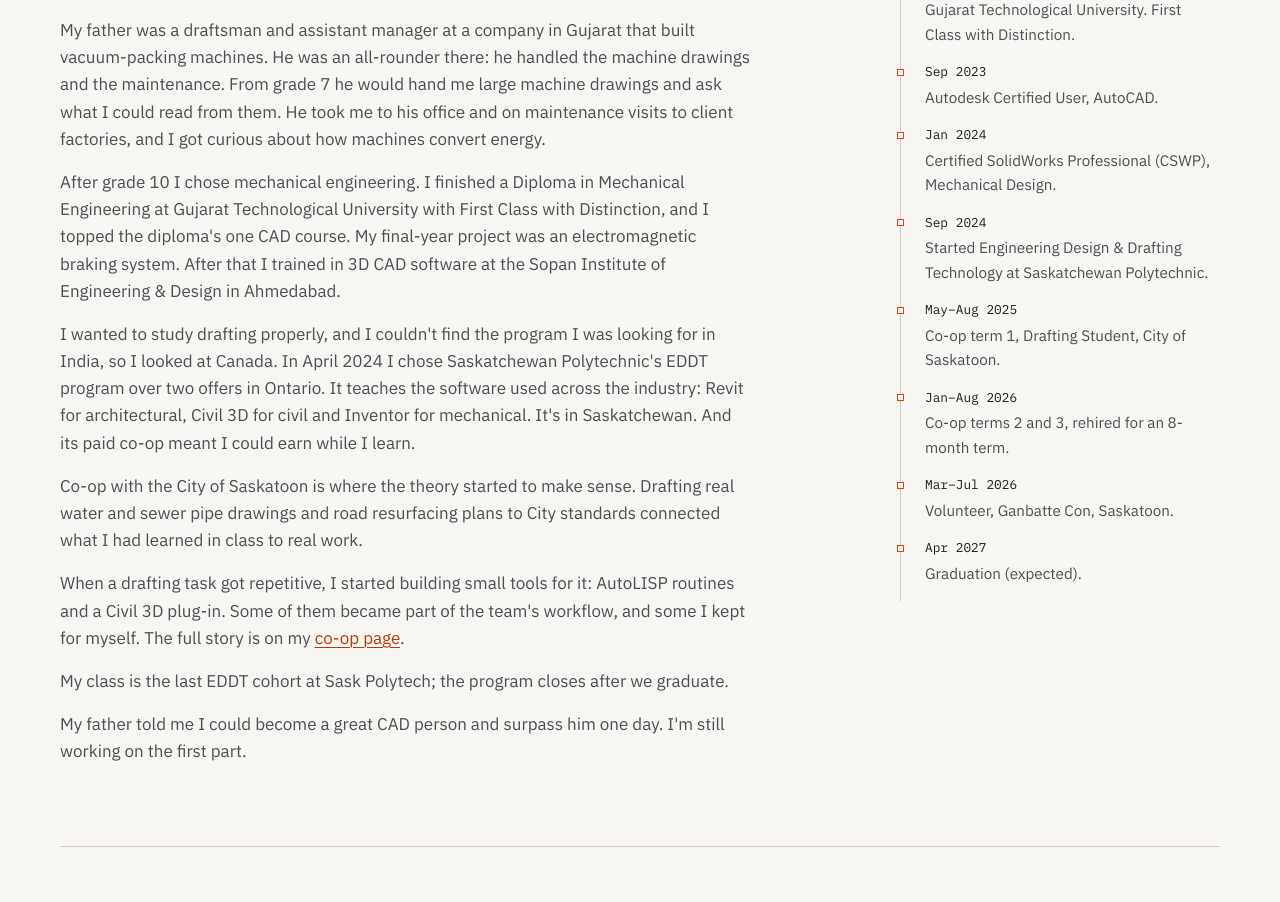
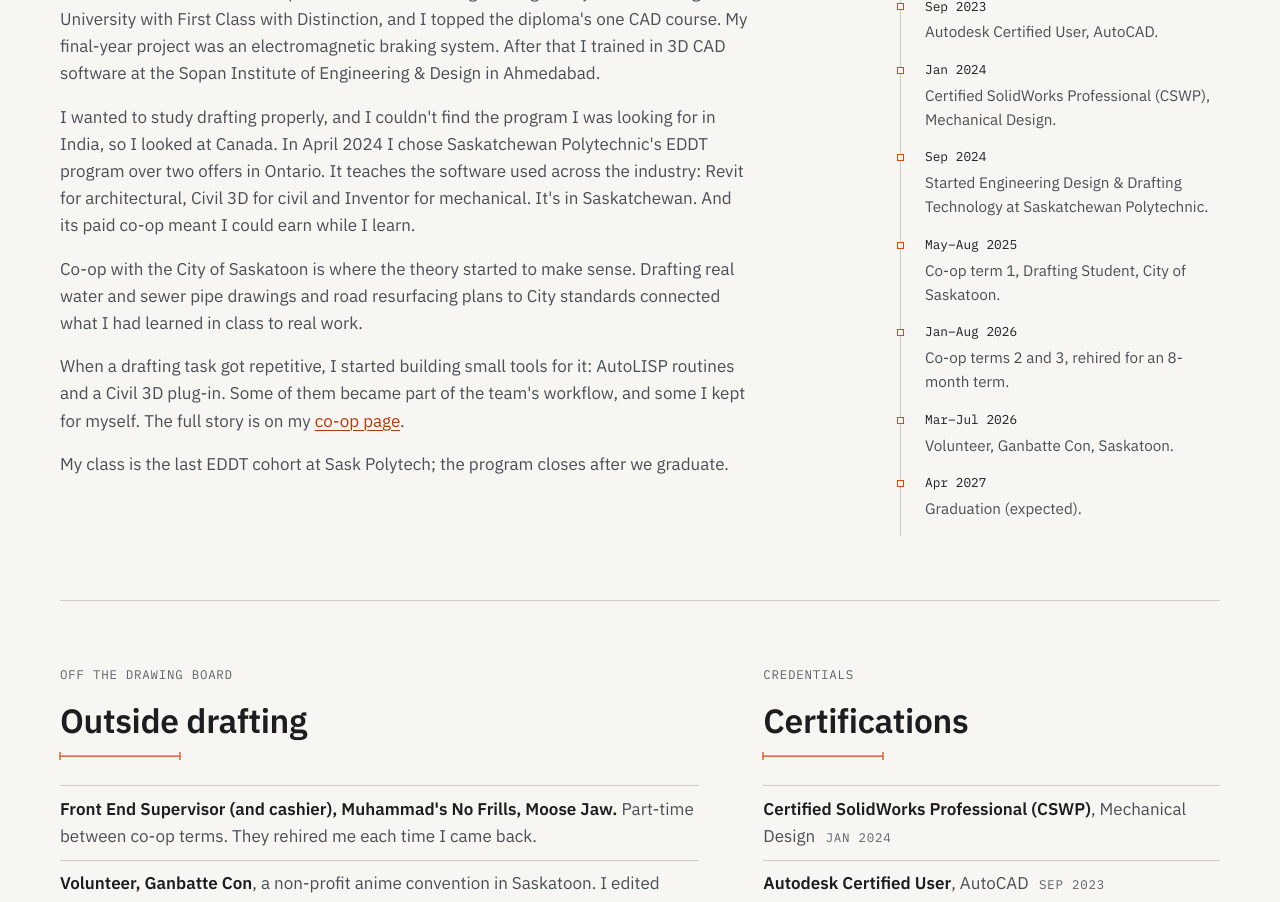
Before and after one commit to Manan2107Bhavsar/Manan2107Bhavsar.github.io, an Astro site: page /about in a window 1280 px wide. Shown: the part 683-1585 px from the top of the page. Built offline with nearby package versions, Linux system fonts and the light colour scheme; Astro itself is replaced by a stand-in of ours.

Commit message:
About: remove family story
Co-Authored-By: Claude Opus 5.5 <noreply@anthropic.com>

Claude-Session: https://claude.ai/code/session_014ZbccE23qjzivMmzrLiuX3

```diff
--- a/src/pages/about.astro
+++ b/src/pages/about.astro
@@ -15,10 +15,10 @@ const timeline = [
 ---
 <Base
   title="About"
-  description="About Manan Bhavsar: from reading his father's machine drawings in Gujarat to drafting for the City of Saskatoon as an EDDT student at Saskatchewan Polytechnic."
+  description="About Manan Bhavsar: a mechanical engineering diploma, then drafting for the City of Saskatoon as an EDDT student at Saskatchewan Polytechnic."
 >
   <section class="section wrap">
-    <SectionHead as="h1" label="About" title="I grew up reading my father's machine drawings." />
+    <SectionHead as="h1" label="About" title="Mechanical training, drafting across disciplines." />
     <p class="lede">
       I'm Manan Bhavsar, a drafting and design student at Saskatchewan Polytechnic. I grew up in Gujarat, India,
       came to Canada in 2023, and split my time between Moose Jaw for school and Saskatoon for co-op.
@@ -30,14 +30,7 @@ const timeline = [
       <SectionHead label="Story" title="How I got here" id="story-title" />
       <div class="prose">
         <p>
-          My father was a draftsman and assistant manager at a company in Gujarat that built vacuum-packing
-          machines. He was an all-rounder there: he handled the machine drawings and the maintenance. From
-          grade 7 he would hand me large machine drawings and ask what I could read from them. He took me to
-          his office and on maintenance visits to client factories, and I got curious about how machines
-          convert energy.
-        </p>
-        <p>
-          After grade 10 I chose mechanical engineering. I finished a Diploma in Mechanical Engineering at
+          After grade 10 I chose mechanical engineering, because I was curious about how machines work. I finished a Diploma in Mechanical Engineering at
           Gujarat Technological University with First Class with Distinction, and I topped the diploma's one
           CAD course. My final-year project was an electromagnetic braking system. After that I trained in
           3D CAD software at the Sopan Institute of Engineering &amp; Design in Ahmedabad.
@@ -60,10 +53,6 @@ const timeline = [
         </p>
         <p>
           My class is the last EDDT cohort at Sask Polytech; the program closes after we graduate.
-        </p>
-        <p>
-          My father told me I could become a great CAD person and surpass him one day. I'm still
-          working on the first part.
         </p>
       </div>
     </div>
```
